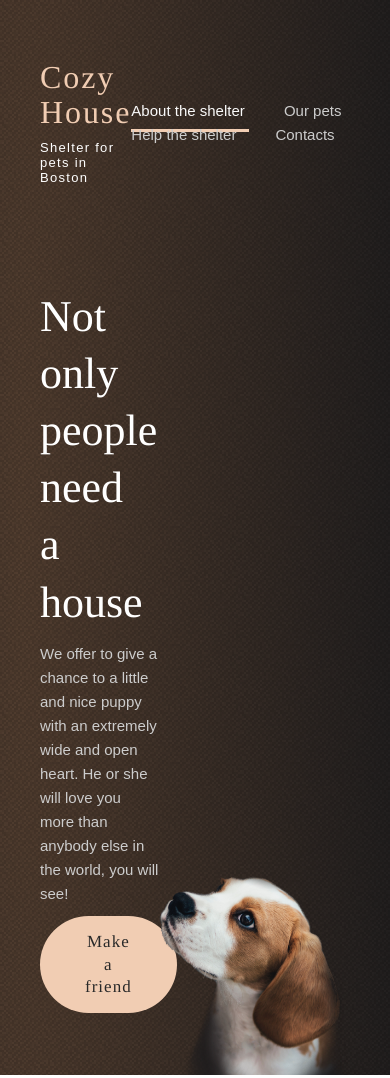
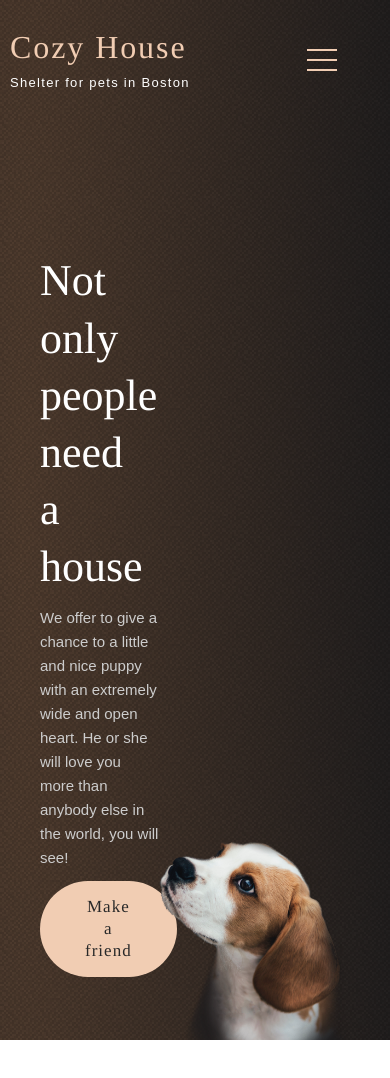
Before and after one commit to OlegSkar1/shelter, a website: page src/pages/main/index.html in a window 390 px wide. Shown: the top 1078 px of the page. Drawn offline with Linux system fonts and the light colour scheme.

Commit message:
feat media-mobile main-header

```diff
--- a/src/pages/main/index.html
+++ b/src/pages/main/index.html
@@ -23,6 +23,11 @@
               <a href="#help"> Help the shelter</a>
               <a href="#contacts"> Contacts </a>
             </nav>
+            <div class="burger">
+              <span></span>
+              <span></span>
+              <span></span>
+            </div>
           </div>
           <section class="start-screen">
             <div class="start-screen__content">
--- a/src/scss/components/_buttons.scss
+++ b/src/scss/components/_buttons.scss
@@ -5,6 +5,7 @@
   padding: 15px 45px;
 }
 
+// Slider-arrow_button
 .arrow_button {
   width: 52px;
   height: 52px;
@@ -22,6 +23,7 @@
   }
 }
 
+// Navigation-buttons
 .button__paginator_inactive {
   width: 52px;
   height: 52px;
@@ -78,3 +80,23 @@
     transition: 0.3s all;
   }
 }
+
+// Burger-button
+.burger {
+  display: none;
+  width: 30px;
+  height: 22px;
+
+  span {
+    display: block;
+    width: 100%;
+    height: 2px;
+    background: $color-primary;
+  }
+
+  @include media-mobile {
+    display: flex;
+    flex-direction: column;
+    justify-content: space-between;
+  }
+}
--- a/src/scss/layout/main/_header.scss
+++ b/src/scss/layout/main/_header.scss
@@ -6,6 +6,9 @@
 
   @include media-tablet {
     padding: 30px 30px 0;
+  }
+  @include media-mobile {
+    padding: 30px 53px 60px 10px;
   }
 }
 
@@ -53,6 +56,9 @@
       padding-bottom: 10px;
       border-bottom: 3px solid $color-primary;
     }
+  }
+  @include media-mobile {
+    display: none;
   }
 }
 
--- a/src/scss/utils/_mixins.scss
+++ b/src/scss/utils/_mixins.scss
@@ -41,3 +41,9 @@
     @content;
   }
 }
+
+@mixin media-mobile {
+  @media screen and (min-width: 320px) and (max-width: 767px) {
+    @content;
+  }
+}
```
Also changed, not shown: src/css/main.css, src/css/pets.css, 2 other files.
